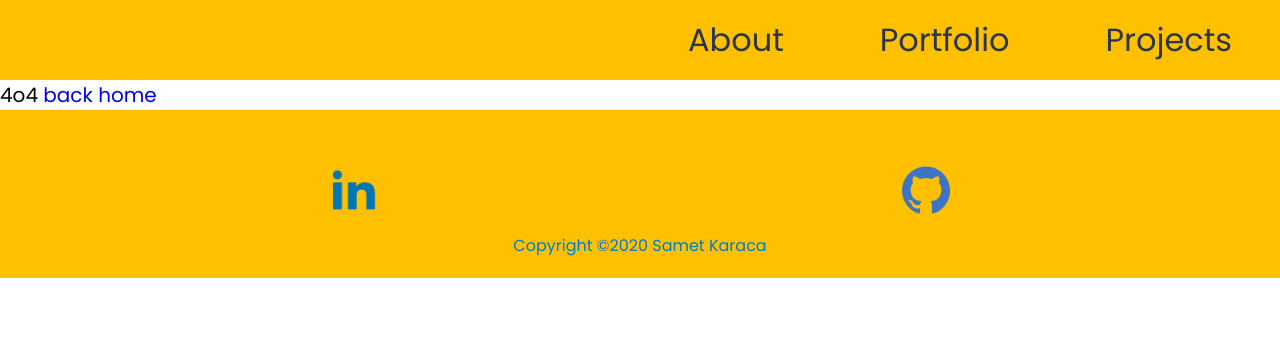
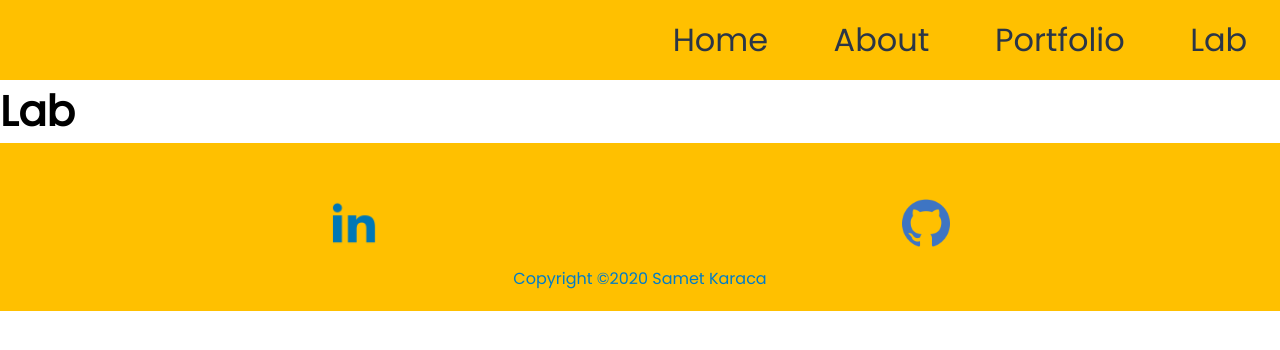
Before and after one commit to sametkaraca/portfolio, a React (Create React App) app: page /Lab in a window 1280 px wide. Shown: the top 350 px of the page. Built offline with nearby package versions, Linux system fonts and the light colour scheme.

Commit message:
Navigation has been completed.

```diff
--- /dev/null
+++ b/src/components/Lab/Lab.jsx
@@ -0,0 +1,6 @@
+import React from 'react';
+import style from "../../styles/main.module.scss";
+
+export const Lab = () => {
+    return (<div className={style.Lab}><h1>Lab</h1></div>);
+}
--- a/src/components/Navbar.jsx
+++ b/src/components/Navbar.jsx
@@ -1,6 +1,5 @@
 import React, { useState } from "react";
 import { NavLink } from "react-router-dom";
-
 import style from "../styles/components/_navbar.module.scss";
 
 const Navbar = () => {
@@ -10,7 +9,7 @@ const Navbar = () => {
   const setIsOpen = state[1];
 
   const isOpenClass = isOpen ? style.open : "";
-  const navLinks = ["About", "Portfolio", "Projects"];
+  const navLinks = ["Home", "About", "Portfolio", "Lab"];
 
   return (
     <nav className={style.nav_bar}>
@@ -23,9 +22,7 @@ const Navbar = () => {
       <ul className={[style.nav_links, isOpenClass].join(" ")}>
         {navLinks.map((item) => (
           <li key={item} className={style.nav_links__link}>
-
             <NavLink to={item} className={style.nav_links__link__a}>{item}</NavLink>
-
           </li>
         ))}
       </ul>
--- a/src/components/Pages.js
+++ b/src/components/Pages.js
@@ -3,22 +3,19 @@ import { Route, Switch } from "react-router-dom";
 import { About } from "./About/About";
 import Home from "./Home/Home";
 import { Portfolio } from "./Portfolio/Portfolio";
+import { Unreachable } from "./Unreachable";
+import { Lab } from "./Lab/Lab";
 
-const Projects = () => <div>Projects page</div>;
-const NonExisting = () => (
-  <div>
-    4o4 <a href="/">back home</a>
-  </div>
-);
+// const Projects = () => <div>Projects page</div>;
 
 export const Pages = () => {
   return (
     <Switch>
       <Route path="/About" component={About} exact />
       <Route path="/Portfolio" component={Portfolio} exact />
-      <Route path="/Projects" component={Projects} exact />
-      <Route path="/" component={Home} exact />
-      <Route component={NonExisting} exact />
+      <Route path="/Lab" component={Lab} exact />
+      <Route path="/Home" component={Home} exact />
+      <Route component={Unreachable} exact />
     </Switch>
   );
 };
--- /dev/null
+++ b/src/components/Unreachable.jsx
@@ -0,0 +1,8 @@
+import React from 'react';
+import style from "../styles/main.module.scss";
+
+export const Unreachable = () => {
+    return (<section className={style.unreachable}>
+        <h1>404</h1>
+    </section>);
+}
```
Also changed, not shown: 1 other file (tests, documents, lock files or other folders).
